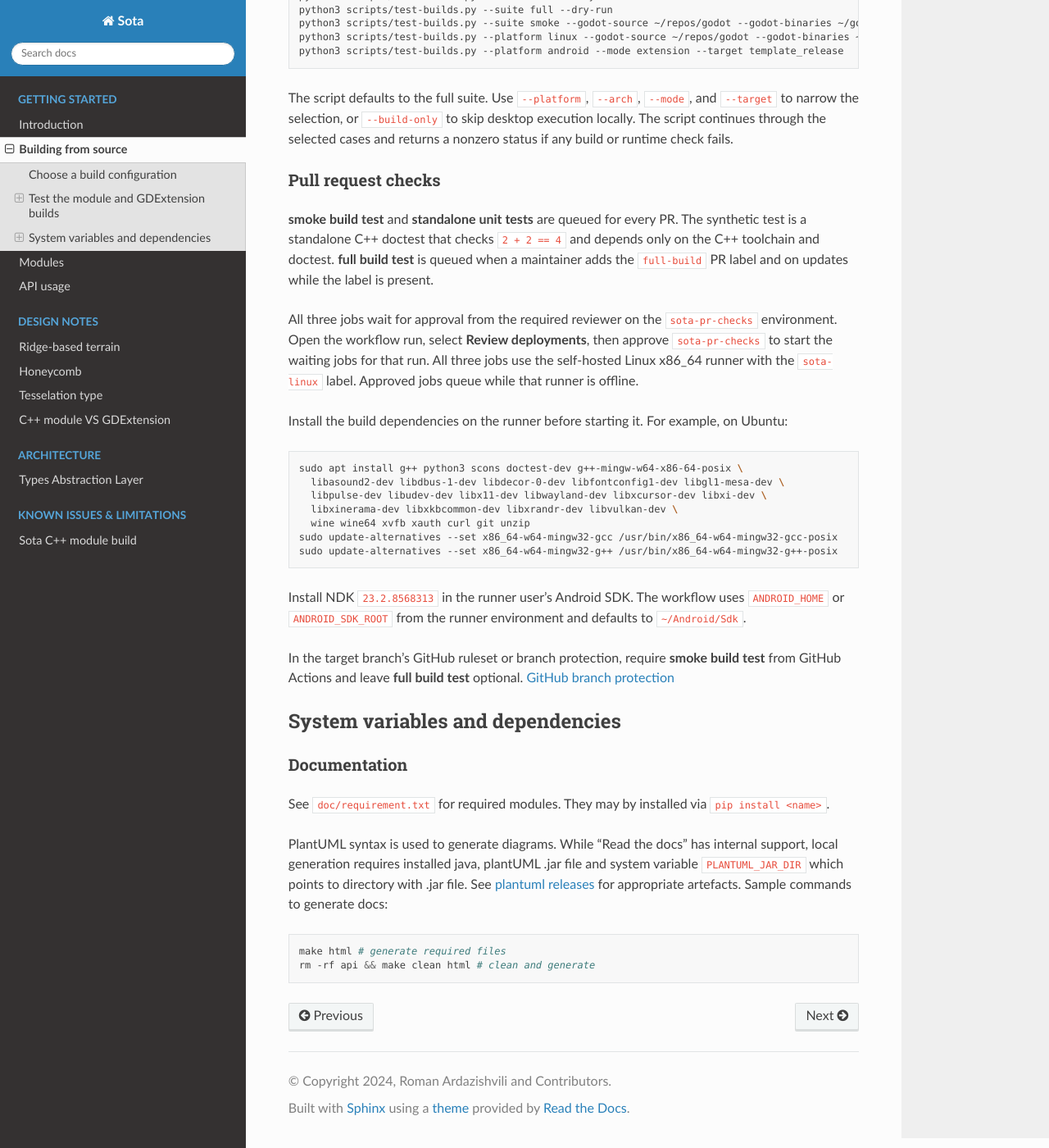
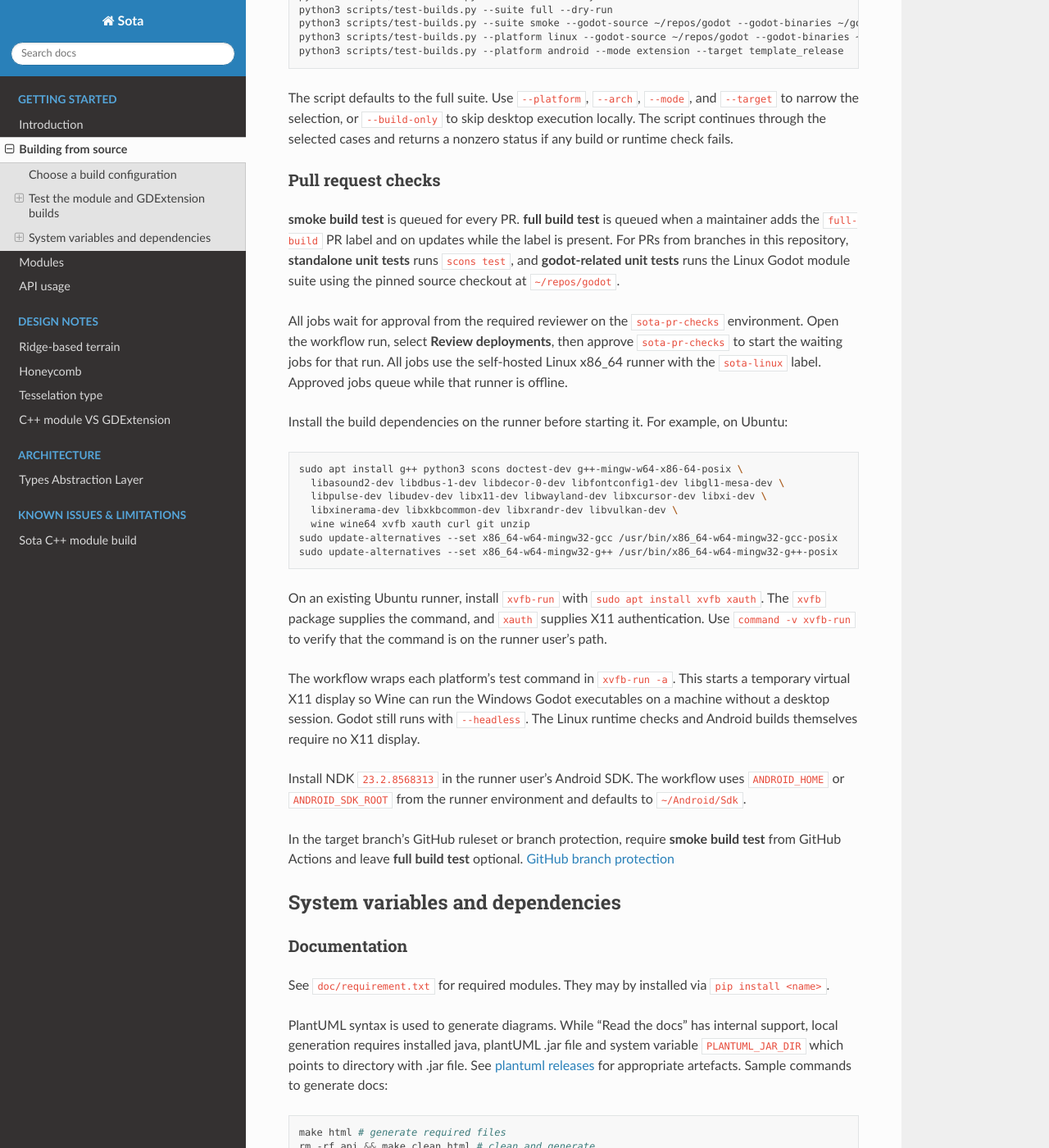
Before and after one commit to ardazishvili/Sota, a Sphinx documentation site: the page built from docs/content/getting_started/build.md, in a window 1280 px wide and 1400 px high, scrolled down 1636 px. Shown: the whole window at 82% size. Built offline with Sphinx 7.4.7 and the Read the Docs theme 3.1.0, drawn with Linux system fonts in a browser that asks for light colours; pages that are not in the unit, such as notebooks, are missing from menus; the version number could not be read and is left out.

Commit message:
Preserve both unit test checks after rebasing build CI

````diff
--- a/docs/content/getting_started/build.md
+++ b/docs/content/getting_started/build.md
@@ -77,16 +77,17 @@ returns a nonzero status if any build or runtime check fails.
 
 ### Pull request checks
 
-**smoke build test** and **standalone unit tests** are queued for every PR. The
-synthetic test is a standalone C++ doctest that checks `2 + 2 == 4` and
-depends only on the C++ toolchain and doctest. **full build test** is
-queued when a maintainer adds the `full-build` PR label and on updates
-while the label is present.
+**smoke build test** is queued for every PR. **full build test** is queued
+when a maintainer adds the `full-build` PR label and on updates while the
+label is present. For PRs from branches in this repository, **standalone
+unit tests** runs `scons test`, and **godot-related unit tests** runs the
+Linux Godot module suite using the pinned source checkout at
+`~/repos/godot`.
 
-All three jobs wait for approval from the required reviewer on the
+All jobs wait for approval from the required reviewer on the
 `sota-pr-checks` environment. Open the workflow run, select
 **Review deployments**, then approve `sota-pr-checks` to start the waiting
-jobs for that run. All three jobs use the self-hosted Linux x86_64 runner
+jobs for that run. All jobs use the self-hosted Linux x86_64 runner
 with the `sota-linux` label. Approved jobs queue while that runner is offline.
 
 Install the build dependencies on the runner before starting it. For
@@ -101,6 +102,17 @@ sudo apt install g++ python3 scons doctest-dev g++-mingw-w64-x86-64-posix \
 sudo update-alternatives --set x86_64-w64-mingw32-gcc /usr/bin/x86_64-w64-mingw32-gcc-posix
 sudo update-alternatives --set x86_64-w64-mingw32-g++ /usr/bin/x86_64-w64-mingw32-g++-posix
 ```
+
+On an existing Ubuntu runner, install `xvfb-run` with
+`sudo apt install xvfb xauth`. The `xvfb` package supplies the command,
+and `xauth` supplies X11 authentication. Use `command -v xvfb-run` to
+verify that the command is on the runner user's path.
+
+The workflow wraps each platform's test command in `xvfb-run -a`. This
+starts a temporary virtual X11 display so Wine can run the Windows Godot
+executables on a machine without a desktop session. Godot still runs with
+`--headless`. The Linux runtime checks and Android builds themselves
+require no X11 display.
 
 Install NDK `23.2.8568313` in the runner user's Android SDK. The workflow
 uses `ANDROID_HOME` or `ANDROID_SDK_ROOT` from the runner environment and
````
Also changed, not shown: 2 other files.
